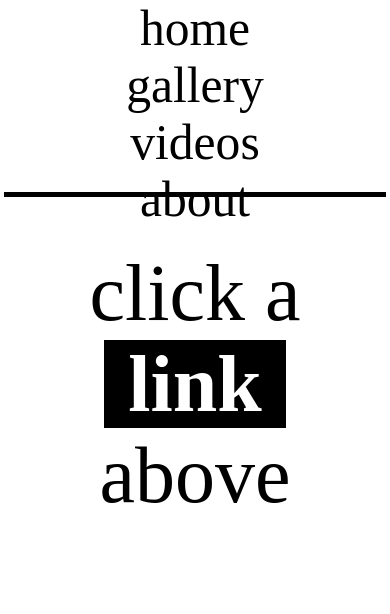
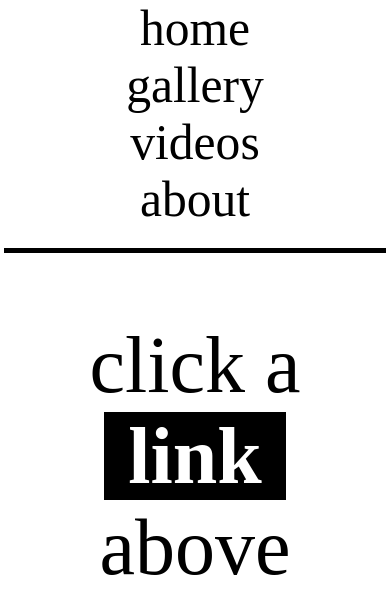
Before and after one commit to erikonijn/erikonijn.github.io, a Jekyll site: the page built from pages/home.md, in a window 390 px wide. Shown: the top 614 px of the page. Built offline with Jekyll 4.4.1, drawn with Linux system fonts in a browser that asks for light colours; some web fonts are replaced.

Commit message:
whopp mobile support upgrade

```diff
--- a/assets/main.scss
+++ b/assets/main.scss
@@ -205,7 +205,7 @@ a {
     }
     .titlebar {
         display: inline-block;
-        height: 12em;
+        height: 15.5em;
         position: absolute;
         .menuL {
             display: block;
@@ -216,7 +216,7 @@ a {
         }
     }
     .wrap {
-        margin-top: 7.75em !important;
+        margin-top: 10em !important;
     }
     h3 {
         margin-top: 0!important;
```
